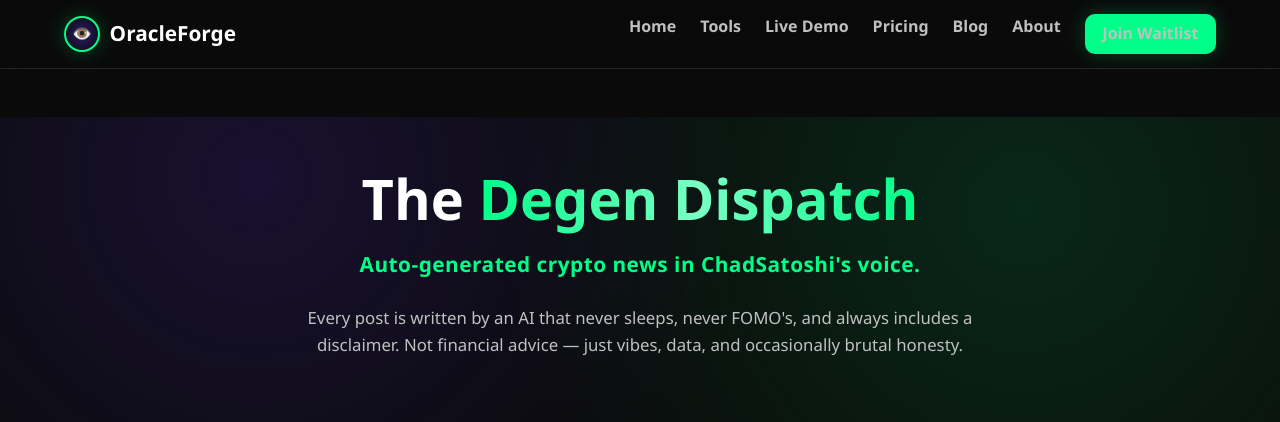
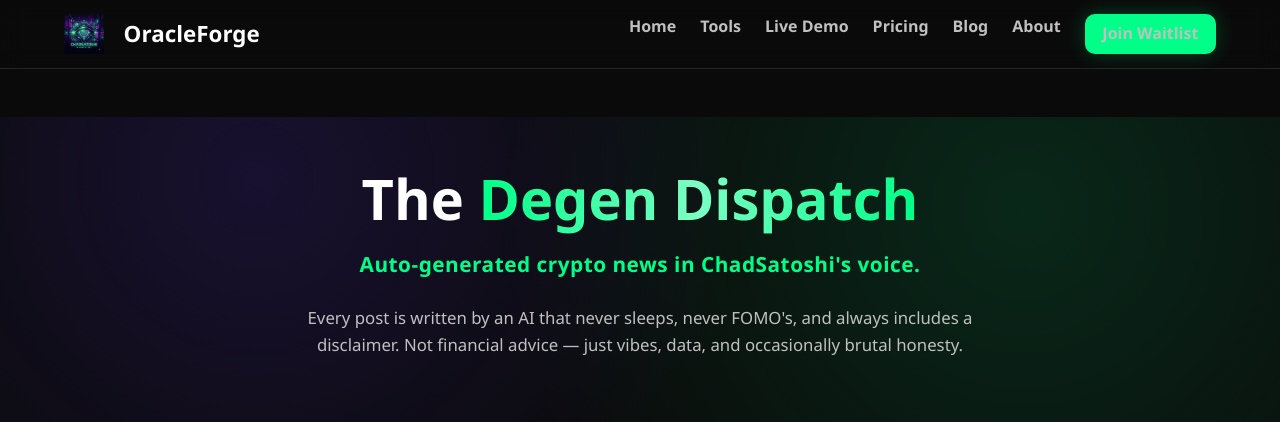
Before and after one commit to oracleforge8-maker/oracleforge-studios, a Flask app: page /blog in a window 1280 px wide. Shown: the top 422 px of the page. Run offline with Flask 3, Linux system fonts and the light colour scheme; data that the repository does not hold is empty.

Commit message:
Replace header logo emoji with brand image in base.html

```diff
--- a/web/templates/base.html
+++ b/web/templates/base.html
@@ -15,8 +15,8 @@
 <nav class="navbar" role="navigation" aria-label="Main navigation">
     <div class="container">
         <a href="/" class="brand">
-            <span class="brand-icon">👁️</span>
-            <span>OracleForge</span>
+            <img src="{{ url_for('static', filename='images/brand/oracleforge-brand.png') }}" alt="OracleForge" style="height: 40px; width: auto; display: inline-block; vertical-align: middle;">
+            <span style="margin-left: 10px; font-size: 1.4rem; font-weight: bold;">OracleForge</span>
         </a>
         <button class="nav-toggle" id="navToggle" aria-label="Toggle navigation">☰</button>
         <ul class="nav-links" id="navLinks">
```
